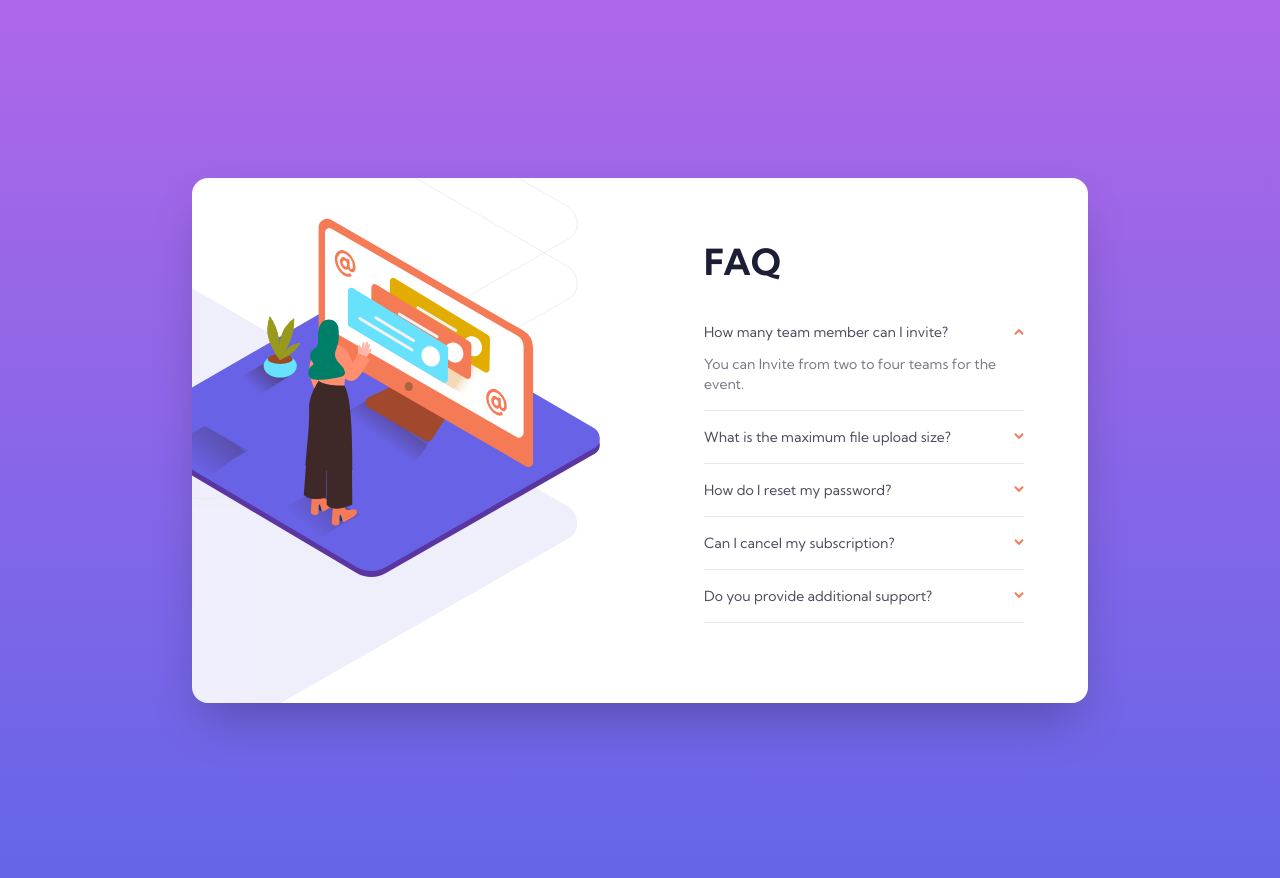
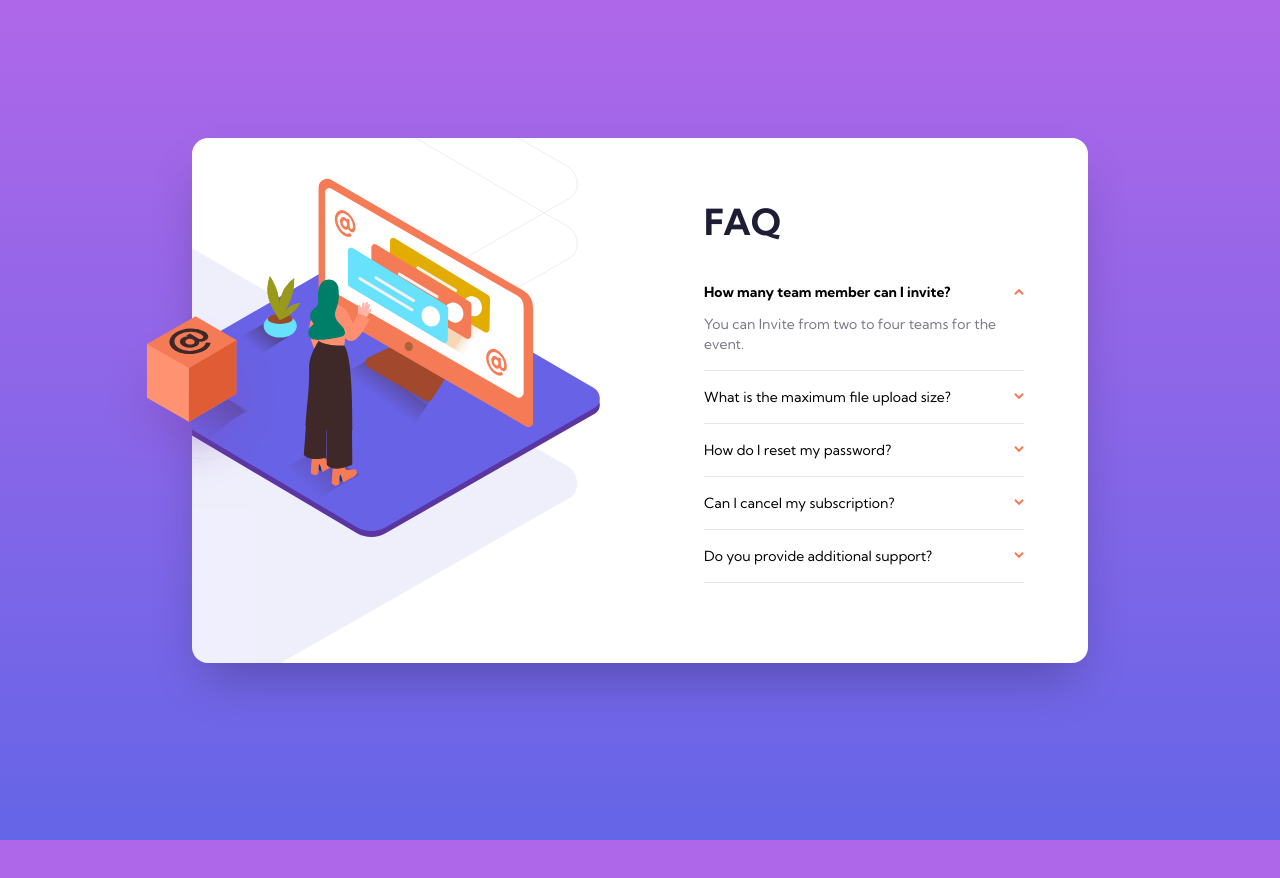
Before and after one commit to gauthamkrishnax/ui-experiments, a Gatsby site: page /faq in a window 1280 px wide. Both pictures are taken after a click on the button "How many team member can I invite?". After the commit the page ends 840 px from the top, so only its background shows below. Built offline with nearby package versions, Linux system fonts and the light colour scheme; Gatsby itself is replaced by a stand-in of ours.

Commit message:
Faq-final-v1

```diff
--- a/src/pages/faq.js
+++ b/src/pages/faq.js
@@ -20,13 +20,19 @@ const Faq = () => {
           className="bg-[#af67e9] bg-gradient-to-b from-[#af67e9] to-[#6565e7] "
         >{``}</html>
       </Helmet>
-      <div className="min-h-screen flex flex-col justify-center items-center relative mx-4 mb-10 lg:mt-10 lg:mx-0 font-KumbSans">
+      <div className="min-h-screen flex flex-col lg:flex-row justify-center items-center  relative mx-4 mb-10  lg:mx-0 font-KumbSans">
         <img
           src={mainPicMobile}
           alt=""
           className="-ml-5 -mb-24 z-10 lg:hidden"
         />
-        <div className="bg-white max-w-4xl  w-full rounded-2xl shadow-2xl lg:grid lg:grid-cols-2 lg:relative lg:overflow-hidden">
+        <div className="relative w-full max-w-4xl ">
+          <img
+            src={box}
+            alt=""
+            className=" z-40 hidden lg:block absolute top-44 -left-24"
+          />
+          <div className="bg-white w-full rounded-2xl shadow-2xl lg:grid lg:grid-cols-2 lg:relative lg:overflow-hidden">
             <img src={patternMobile} alt="" className=" m-auto lg:hidden" />
 
             {/* DESKTOP IMAGE COLLECTION */}
@@ -56,6 +62,7 @@ const Faq = () => {
             </div>
           </div>
         </div>
+      </div>
     </>
   );
 };
--- a/src/pages/faq/Disclosure.js
+++ b/src/pages/faq/Disclosure.js
@@ -10,18 +10,32 @@ const FaqDisclosure = ({ q, a }) => {
       <Disclosure className="border border-black">
         {({ open }) => (
           <>
-            <Disclosure.Button className="flex items-center justify-between w-full focus:outline-none ">
-              <span className="text-[#4a4b5e] text-xs lg:text-sm">{q}</span>
+            <Disclosure.Button className="flex items-center justify-between w-full focus:outline-none hover:text-[#f47c57] focus-visible:ring-[#af67e9] focus-visible:ring-2 focus-visible:ring-offset-4 focus-visible:ring-offset-indigo-50">
+              <span
+                className={`text-current ${
+                  open ? "text-[#1d1e35] font-bold" : " "
+                } text-xs lg:text-sm`}
+              >
+                {q}
+              </span>
               <img
                 src={arrow}
                 alt="arrow icon"
                 className={`${open ? "transform rotate-180" : ""}`}
               />
             </Disclosure.Button>
-
-            <Disclosure.Panel>
-              <p className="text-xs lg:text-sm mt-3 text-[#787887]">{a}</p>
-            </Disclosure.Panel>
+            <Transition
+              enter="transition duration-100 ease-out"
+              enterFrom="transform scale-95 opacity-0"
+              enterTo="transform scale-100 opacity-100"
+              leave="transition duration-75 ease-out"
+              leaveFrom="transform scale-100 opacity-100"
+              leaveTo="transform scale-95 opacity-0"
+            >
+              <Disclosure.Panel>
+                <p className="text-xs lg:text-sm mt-3 text-[#787887]">{a}</p>
+              </Disclosure.Panel>
+            </Transition>
           </>
         )}
       </Disclosure>
--- a/tailwind.config.js
+++ b/tailwind.config.js
@@ -14,7 +14,10 @@ module.exports = {
     },
   },
   variants: {
-    extend: {},
+    extend: {
+      ringColor: ['focus-visible'],
+      ringOffsetWidth: ['focus-visible']
+    },
   },
   plugins: [],
 }
```
Lines whose indentation alone changed are shown as unchanged.
